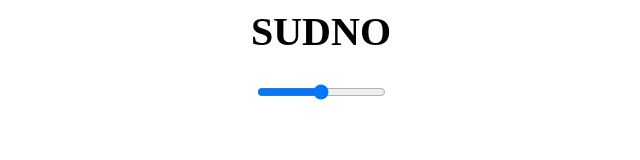
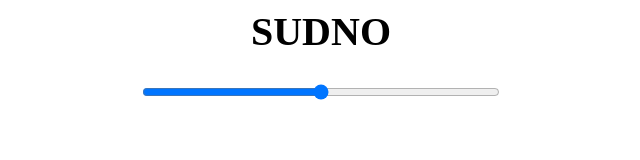
Before and after one commit to FabuRuso/faburuso, a plain HTML site: page index.html in a window 1280 px wide. Shown: the whole page, without its empty margins (319-959 px from the left). Drawn offline with Linux system fonts and the light colour scheme.

Commit message:
Update index.html

```diff
--- a/index.html
+++ b/index.html
@@ -18,6 +18,6 @@
   </body>
 </html>
 <script>
-  let a = Math.sqrt(document.innerWidth)*10;
+  let a = Math.sqrt(this.innerWidth)*10;
   document.getElementsByClassName("ranger")[0].setAttribute('style',`width:${a}px`);
 </script>
```
